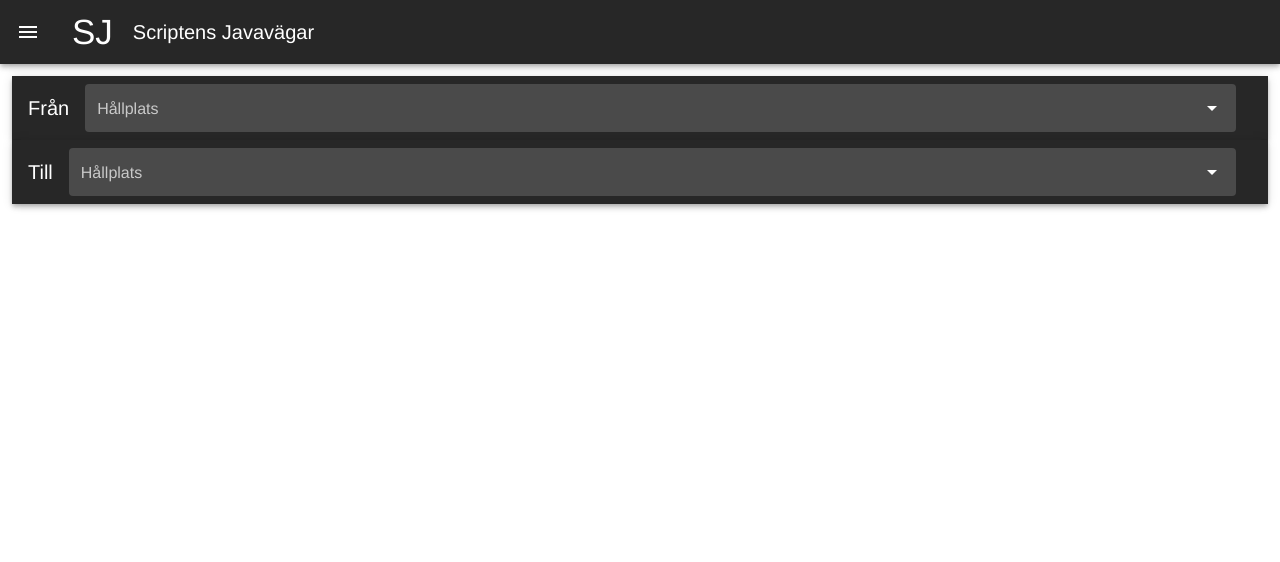
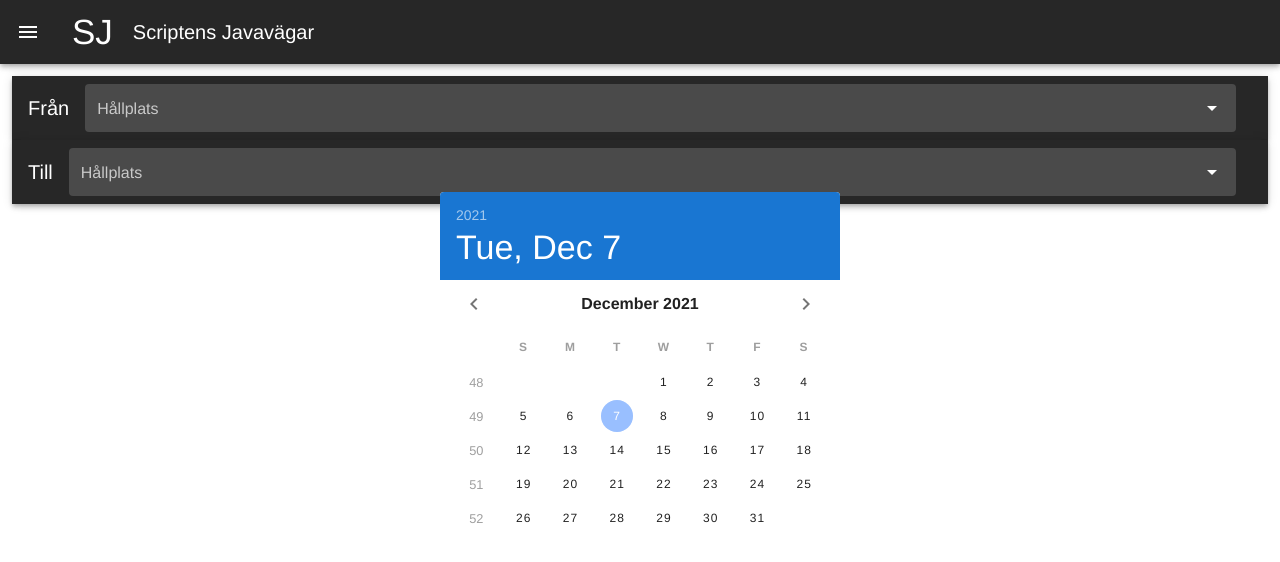
Before and after one commit to n1cken/TrainApp, a Vue app in the folder vuefrontend/: page / in a window 1280 px wide. Shown: the top 562 px of the page. Built offline with nearby package versions, Linux system fonts and the light colour scheme.

Commit message:
added calendar to pick date for departure

```diff
--- /dev/null
+++ b/vuefrontend/src/components/DatePickCalendar.vue
@@ -0,0 +1,20 @@
+<template>
+  <v-row justify="center">
+    <v-date-picker v-model="picker" show-week width="400" @change="changeDate()"></v-date-picker>
+  </v-row>
+</template>
+
+<script>
+  export default {
+    data () {
+      return {
+        picker: (new Date(Date.now() - (new Date()).getTimezoneOffset() * 60000)).toISOString().substr(0, 10),
+      }
+    },
+    methods: {
+        changeDate () {
+            this.$emit('changeDate', this.picker);
+        }
+    }
+  }
+</script>
--- a/vuefrontend/src/views/Home.vue
+++ b/vuefrontend/src/views/Home.vue
@@ -2,17 +2,31 @@
   <div>
     <stop-searchbox titel="Från" />
     <stop-searchbox titel="Till" />
+    <date-pick-calendar show-current @changeDate="changeDate($event)"/>
   </div>
 </template>
 
 <script>
 // @ is an alias to /src
 import StopSearchbox from "../components/StopSearchbox.vue";
+import DatePickCalendar from "../components/DatePickCalendar.vue"
+
 
 export default {
   name: "Home",
   components: {
     StopSearchbox,
+    DatePickCalendar,
   },
+  data: function () {
+    return {
+      chosenDate: null,
+    };
+  },
+  methods: {
+    changeDate (pickedDate) {
+      this.chosenDate = pickedDate
+    }
+  }
 };
 </script>
```
